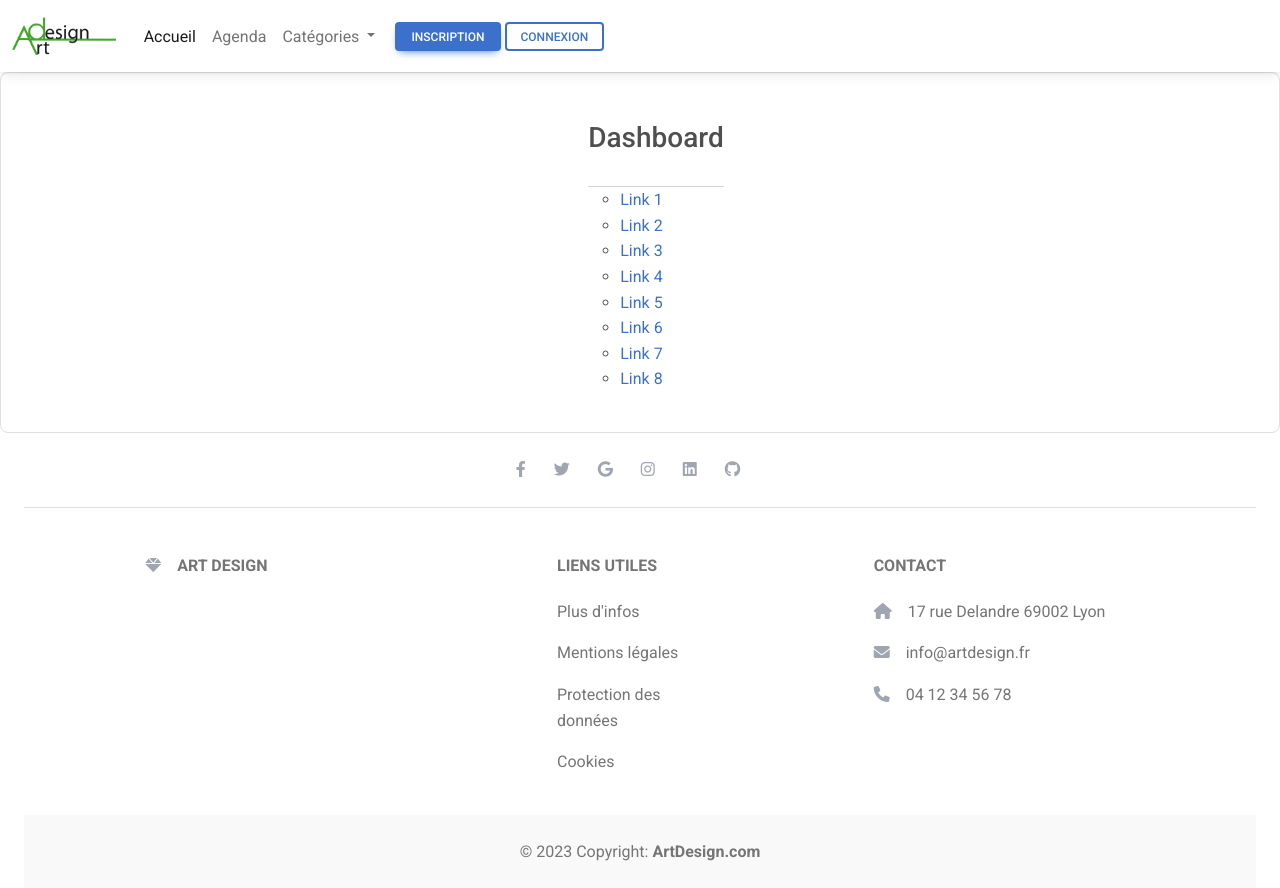
After one commit to JohLav/WCSProject_ArtDesign, a PHP site: template src/View/Dashboard/index.html.twig in a window 1280 px wide. The commit adds this page. Run offline with PHP 8.4, Linux system fonts and the light colour scheme; the template is opened without the code that fills it, so the values that code supplies are empty; some libraries are stand-ins or nearby versions.

Commit message:
Controller, Manager, View, routes de l'utilisateur admin & DashboardController - view en cours de réalisation.

```diff
--- /dev/null
+++ b/src/View/Dashboard/index.html.twig
@@ -0,0 +1,60 @@
+{% extends 'layout.html.twig' %}
+
+{% block content %}
+
+    <!--Section: Demo-->
+    <section>
+        <div class="bg-white border rounded-5">
+            <section id="sidenav" class="p-4 d-flex justify-content-center">
+                <!--Sidenav-->
+                <ul id="sidenav-3" class="sidenav sidenav-primary" data-mdb-close-one-esc="false"
+                    data-mdb-hidden="false" data-mdb-position="absolute" data-mdb-focus-trap="false"
+                    data-mdb-scroll-container="#scroll-container">
+                    <div class="text-center">
+                        <h3 class="py-4">
+                            Dashboard
+                        </h3>
+                        <hr class="m-0">
+                    </div>
+
+                    <ul id="scroll-container" class="sidenav-menu ps ps--active-y">
+                        <li class="sidenav-item">
+                            <a class="sidenav-link ripple-surface"><span>Link 1</span></a>
+                        </li>
+                        <li class="sidenav-item">
+                            <a class="sidenav-link ripple-surface"><span>Link 2</span></a>
+                        </li>
+                        <li class="sidenav-item">
+                            <a class="sidenav-link ripple-surface"><span>Link 3</span></a>
+                        </li>
+                        <li class="sidenav-item">
+                            <a class="sidenav-link ripple-surface"><span>Link 4</span></a>
+                        </li>
+                        <li class="sidenav-item">
+                            <a class="sidenav-link ripple-surface"><span>Link 5</span></a>
+                        </li>
+                        <li class="sidenav-item">
+                            <a class="sidenav-link ripple-surface"><span>Link 6</span></a>
+                        </li>
+                        <li class="sidenav-item">
+                            <a class="sidenav-link ripple-surface"><span>Link 7</span></a>
+                        </li>
+                        <li class="sidenav-item">
+                            <a class="sidenav-link ripple-surface"><span>Link 8</span></a>
+                        </li>
+                        <div class="ps__rail-x">
+                            <div class="ps__thumb-x" tabindex="0"></div>
+                        </div>
+                        <div class="ps__rail-y">
+                            <div class="ps__thumb-y" tabindex="0"></div>
+                        </div>
+                    </ul>
+                    </nav>
+                    <!--Sidenav-->
+
+            </section>
+        </div>
+    </section>
+    <!--Section: Demo-->
+
+{% endblock %}
--- a/src/routes.php
+++ b/src/routes.php
@@ -13,4 +13,7 @@ return [
     'items/show' => ['ItemController', 'show', ['id']],
     'items/add' => ['ItemController', 'add',],
     'items/delete' => ['ItemController', 'delete',],
+
+    'login' => ['UserController', 'login',],
+    'logout' => ['UserController', 'logout',],
 ];
```
Also changed, not shown: src/Controller/DashboardController.php (added, +14 -0 lines), src/Controller/UserController.php (added, +34 -0 lines), src/Model/UserManager.php (added, +20 -0 lines), src/View/User/login.html.twig (added, +23 -0 lines).
